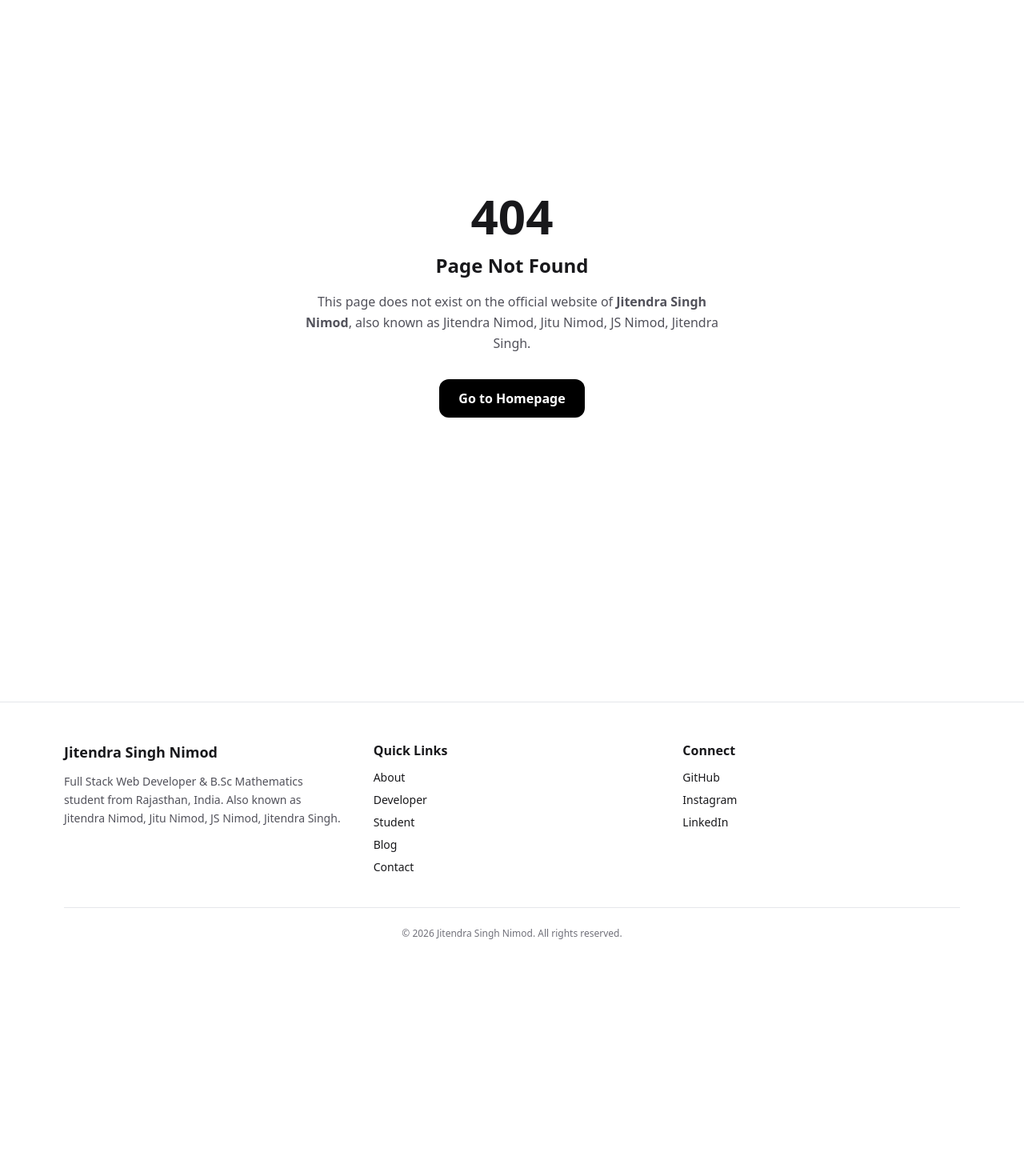
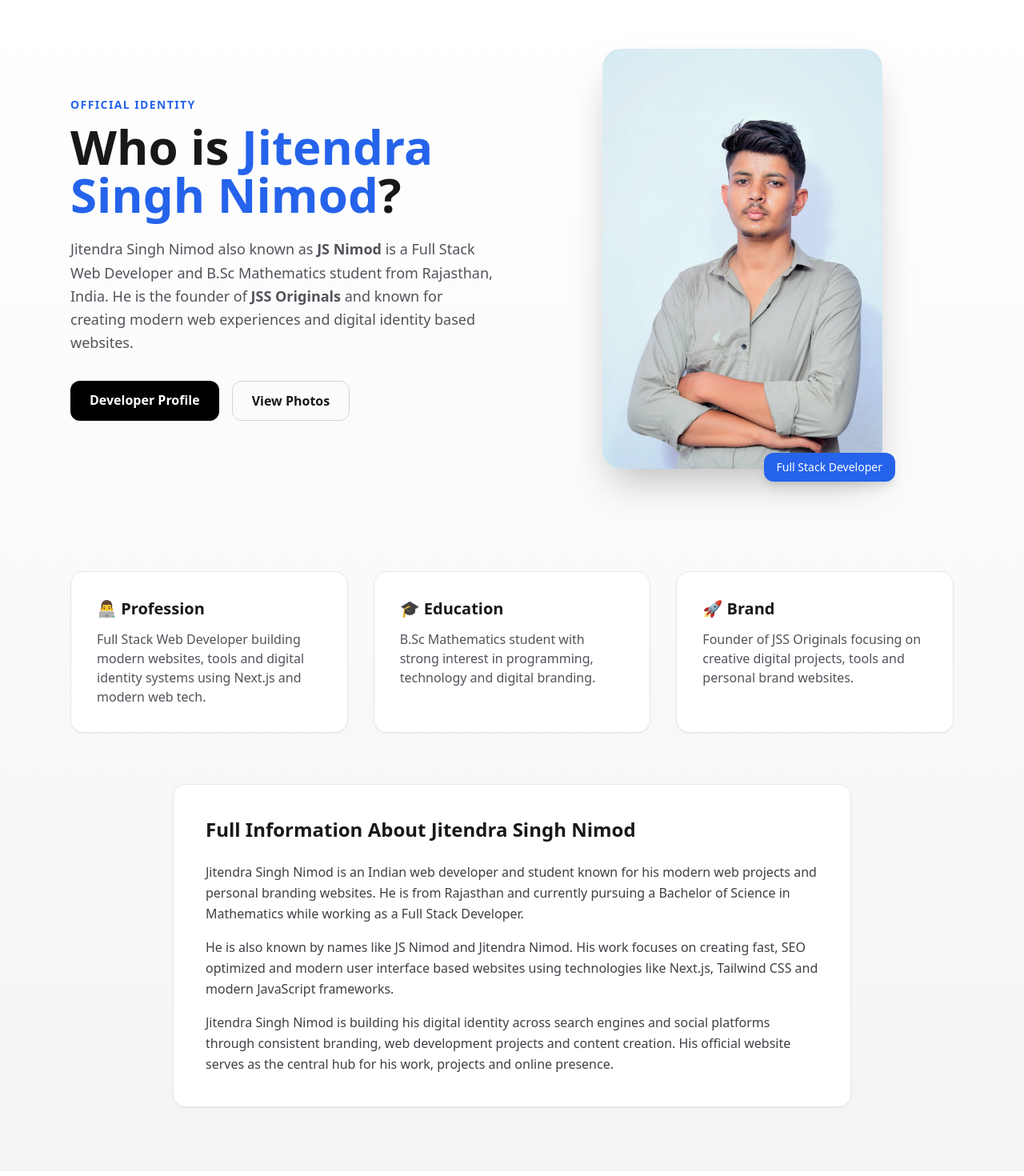
Before and after one commit to jitendramath/Jitendra-Singh-Nimod, a Next.js app: page /who-is-jitendra-singh-nimod in a window 1280 px wide. Before the commit this address had no page. Shown: the part 80-1550 px from the top of the page at 80% size. Before the commit the page ends 1303 px from the top, so only its background shows below. Built offline with nearby package versions, Linux system fonts and the light colour scheme.

Commit message:
Create page.js

```diff
--- /dev/null
+++ b/src/app/who-is-jitendra-singh-nimod/page.js
@@ -0,0 +1,129 @@
+export const metadata = {
+  title: "Who is Jitendra Singh Nimod? | Full Information",
+  description:
+    "Who is Jitendra Singh Nimod also known as JS Nimod. Full Stack Developer, BSc Mathematics student and founder of JSS Originals from Rajasthan, India.",
+};
+
+export default function Page() {
+  return (
+    <div className="min-h-screen bg-gradient-to-b from-white via-zinc-50 to-zinc-100">
+
+      {/* HERO */}
+      <section className="max-w-6xl mx-auto px-6 pt-20 pb-16">
+        <div className="grid md:grid-cols-2 gap-12 items-center">
+
+          {/* TEXT */}
+          <div>
+            <p className="text-sm font-semibold text-blue-600 mb-3 tracking-widest uppercase">
+              Official Identity
+            </p>
+
+            <h1 className="text-4xl md:text-6xl font-extrabold leading-tight text-zinc-900">
+              Who is <span className="text-blue-600">Jitendra Singh Nimod</span>?
+            </h1>
+
+            <p className="mt-6 text-lg text-zinc-600 leading-relaxed">
+              Jitendra Singh Nimod also known as <b>JS Nimod</b> is a Full Stack
+              Web Developer and B.Sc Mathematics student from Rajasthan, India.
+              He is the founder of <b>JSS Originals</b> and known for creating
+              modern web experiences and digital identity based websites.
+            </p>
+
+            <div className="flex gap-4 mt-8">
+              <a
+                href="/developer-profile"
+                className="px-6 py-3 rounded-xl bg-black text-white font-semibold hover:bg-zinc-800 transition"
+              >
+                Developer Profile
+              </a>
+
+              <a
+                href="/photos-jitendra-singh-nimod"
+                className="px-6 py-3 rounded-xl border border-zinc-300 font-semibold hover:bg-zinc-100 transition"
+              >
+                View Photos
+              </a>
+            </div>
+          </div>
+
+          {/* IMAGE */}
+          <div className="flex justify-center">
+            <div className="relative">
+              <img
+                src="/images/main/jitendra-singh-nimod.jpg"
+                alt="Jitendra Singh Nimod"
+                className="rounded-3xl shadow-2xl w-[350px] object-cover"
+              />
+
+              <div className="absolute -bottom-4 -right-4 bg-blue-600 text-white px-4 py-2 rounded-xl text-sm shadow-lg">
+                Full Stack Developer
+              </div>
+            </div>
+          </div>
+        </div>
+      </section>
+
+      {/* INFO SECTION */}
+      <section className="max-w-6xl mx-auto px-6 py-16">
+        <div className="grid md:grid-cols-3 gap-8">
+
+          <div className="bg-white p-8 rounded-2xl shadow-sm border">
+            <h3 className="text-xl font-bold mb-3">👨‍💻 Profession</h3>
+            <p className="text-zinc-600">
+              Full Stack Web Developer building modern websites, tools and
+              digital identity systems using Next.js and modern web tech.
+            </p>
+          </div>
+
+          <div className="bg-white p-8 rounded-2xl shadow-sm border">
+            <h3 className="text-xl font-bold mb-3">🎓 Education</h3>
+            <p className="text-zinc-600">
+              B.Sc Mathematics student with strong interest in programming,
+              technology and digital branding.
+            </p>
+          </div>
+
+          <div className="bg-white p-8 rounded-2xl shadow-sm border">
+            <h3 className="text-xl font-bold mb-3">🚀 Brand</h3>
+            <p className="text-zinc-600">
+              Founder of JSS Originals focusing on creative digital projects,
+              tools and personal brand websites.
+            </p>
+          </div>
+
+        </div>
+      </section>
+
+      {/* LONG SEO CONTENT */}
+      <section className="max-w-4xl mx-auto px-6 pb-20">
+        <div className="bg-white rounded-2xl p-10 shadow-sm border">
+          <h2 className="text-2xl font-bold mb-6">
+            Full Information About Jitendra Singh Nimod
+          </h2>
+
+          <p className="text-zinc-700 leading-relaxed mb-4">
+            Jitendra Singh Nimod is an Indian web developer and student known
+            for his modern web projects and personal branding websites. He is
+            from Rajasthan and currently pursuing a Bachelor of Science in
+            Mathematics while working as a Full Stack Developer.
+          </p>
+
+          <p className="text-zinc-700 leading-relaxed mb-4">
+            He is also known by names like JS Nimod and Jitendra Nimod. His work
+            focuses on creating fast, SEO optimized and modern user interface
+            based websites using technologies like Next.js, Tailwind CSS and
+            modern JavaScript frameworks.
+          </p>
+
+          <p className="text-zinc-700 leading-relaxed">
+            Jitendra Singh Nimod is building his digital identity across search
+            engines and social platforms through consistent branding, web
+            development projects and content creation. His official website
+            serves as the central hub for his work, projects and online
+            presence.
+          </p>
+        </div>
+      </section>
+    </div>
+  );
+}
```
